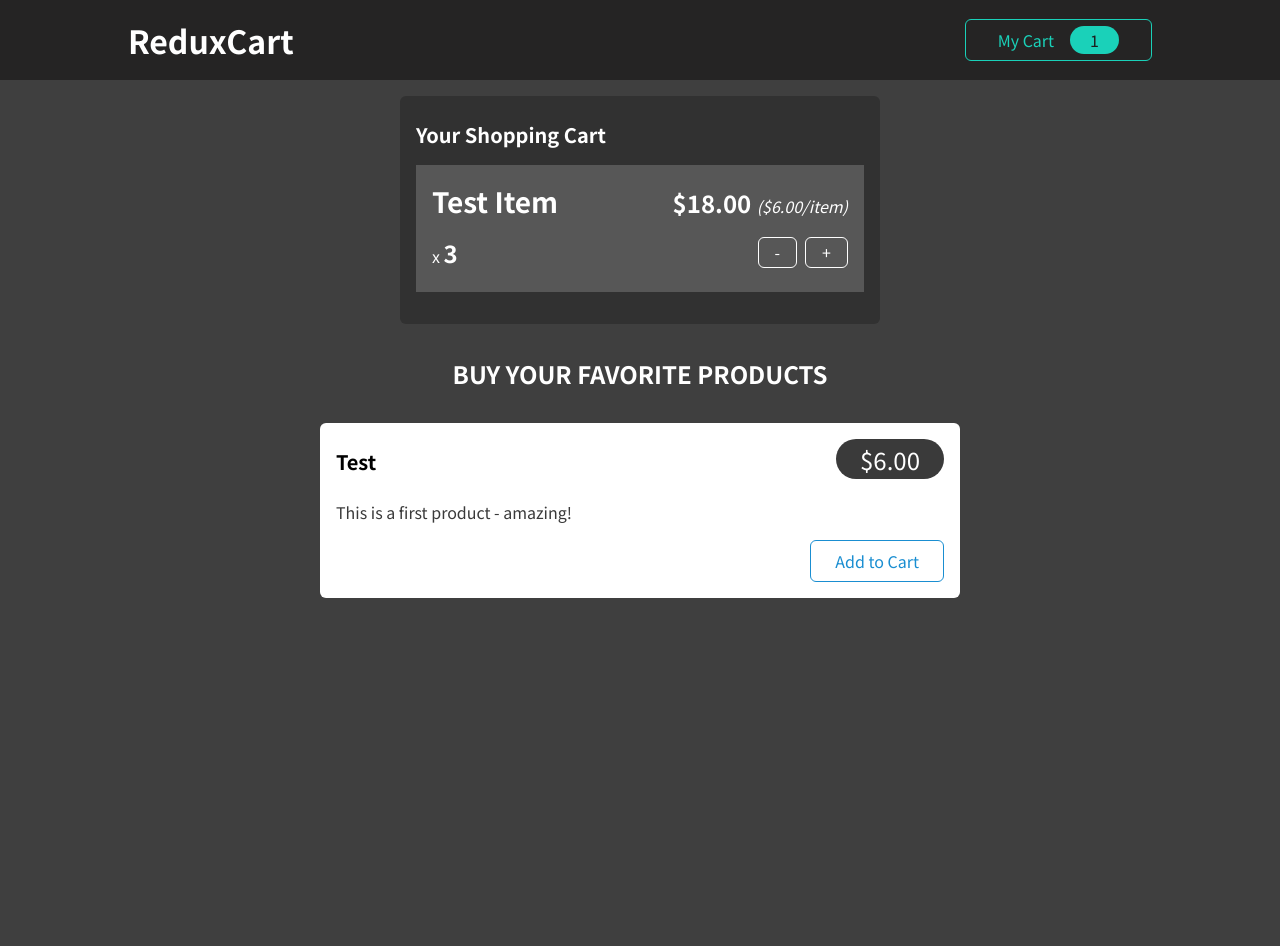
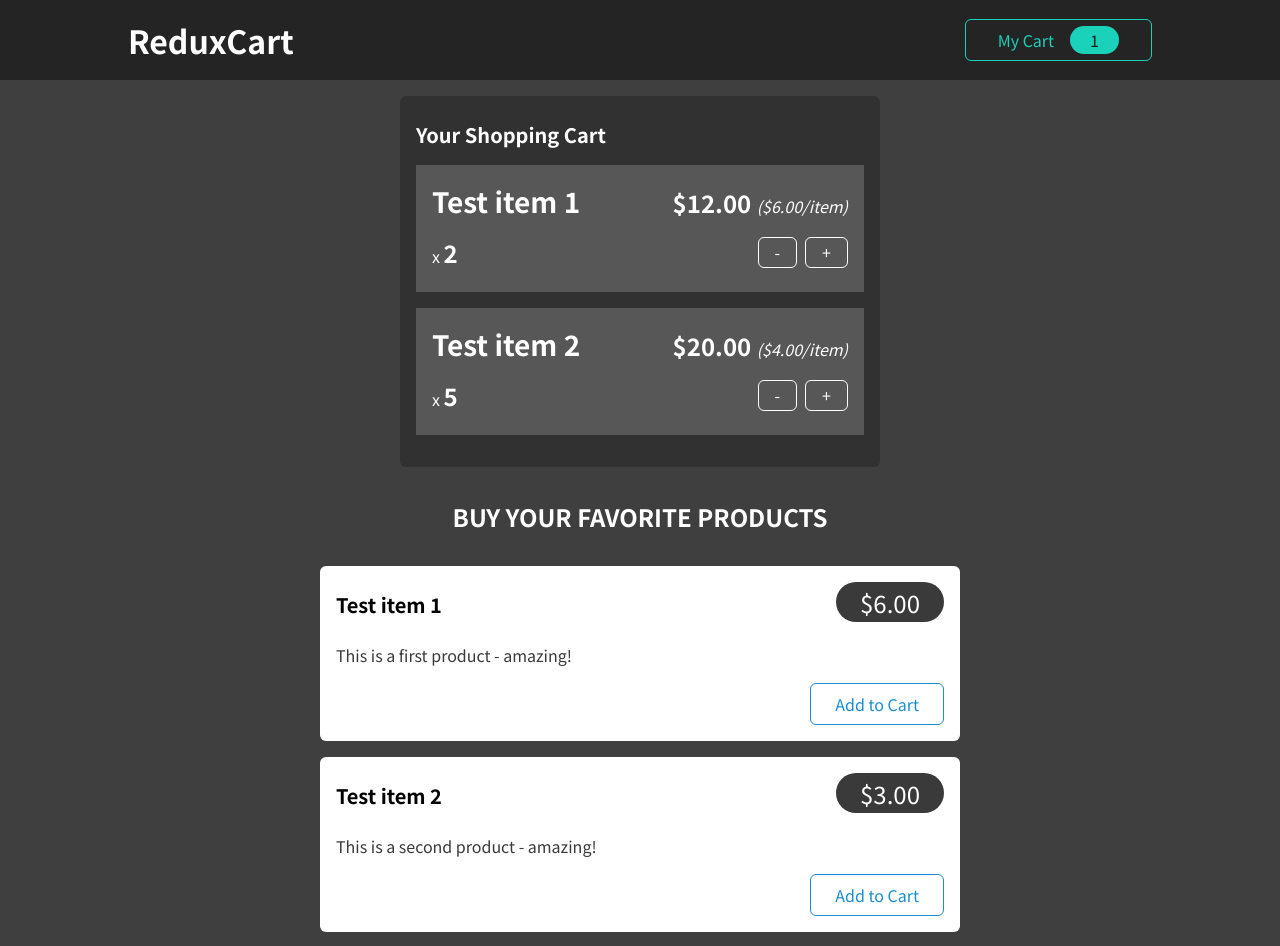
Before and after one commit to kubasobecki/react-redux-demo, a React (Create React App) app: page / in a window 1280 px wide. Shown: the top 946 px of the page. Before the commit the page ends 800 px from the top, so only its background shows below. Built offline with nearby package versions, Linux system fonts and the light colour scheme.

Commit message:
Add redux based state management and functionality for showing/hiding the cart and  adding/removing items from the cart

```diff
--- a/package.json
+++ b/package.json
@@ -3,6 +3,7 @@
     "version": "0.1.0",
     "private": true,
     "dependencies": {
+        "@reduxjs/toolkit": "^1.9.1",
         "@testing-library/jest-dom": "^5.11.6",
         "@testing-library/react": "^11.2.2",
         "@testing-library/user-event": "^12.5.0",
--- a/src/App.js
+++ b/src/App.js
@@ -1,14 +1,17 @@
 import Cart from './components/Cart/Cart';
 import Layout from './components/Layout/Layout';
 import Products from './components/Shop/Products';
+import { useSelector } from 'react-redux';
 
 function App() {
-  return (
-    <Layout>
-      <Cart />
-      <Products />
-    </Layout>
-  );
+    const isCartShown = useSelector(state => state.cart.cartIsShown);
+
+    return (
+        <Layout>
+            {isCartShown && <Cart />}
+            <Products />
+        </Layout>
+    );
 }
 
 export default App;
--- a/src/components/Cart/Cart.js
+++ b/src/components/Cart/Cart.js
@@ -1,18 +1,21 @@
 import Card from '../UI/Card';
 import classes from './Cart.module.css';
 import CartItem from './CartItem';
+import { useSelector } from 'react-redux';
 
-const Cart = (props) => {
-  return (
-    <Card className={classes.cart}>
-      <h2>Your Shopping Cart</h2>
-      <ul>
-        <CartItem
-          item={{ title: 'Test Item', quantity: 3, total: 18, price: 6 }}
-        />
-      </ul>
-    </Card>
-  );
+const Cart = props => {
+    const cartItems = useSelector(state => state.cart.cartItems);
+
+    const cartListItems = cartItems.map(listItem => {
+        return <CartItem key={listItem.title} item={listItem} />;
+    });
+
+    return (
+        <Card className={classes.cart}>
+            <h2>Your Shopping Cart</h2>
+            <ul>{cartListItems}</ul>
+        </Card>
+    );
 };
 
 export default Cart;
--- a/src/components/Cart/CartButton.js
+++ b/src/components/Cart/CartButton.js
@@ -1,12 +1,20 @@
 import classes from './CartButton.module.css';
+import { useDispatch } from 'react-redux';
+import { cartActions } from '../../store/cart';
 
-const CartButton = (props) => {
-  return (
-    <button className={classes.button}>
-      <span>My Cart</span>
-      <span className={classes.badge}>1</span>
-    </button>
-  );
+const CartButton = props => {
+    const dispatch = useDispatch();
+
+    const toggleCartHandler = () => {
+        dispatch(cartActions.toggleCart());
+    };
+
+    return (
+        <button className={classes.button} onClick={toggleCartHandler}>
+            <span>My Cart</span>
+            <span className={classes.badge}>1</span>
+        </button>
+    );
 };
 
 export default CartButton;
--- a/src/components/Cart/CartItem.js
+++ b/src/components/Cart/CartItem.js
@@ -1,6 +1,19 @@
+import { cartActions } from '../../store/cart';
+import { useDispatch } from 'react-redux';
+
 import classes from './CartItem.module.css';
 
-const CartItem = (props) => {
+const CartItem = props => {
+    const dispatch = useDispatch();
+
+    const addItemHandler = () => {
+        dispatch(cartActions.addItem(props.item));
+    };
+
+    const removeItemHandler = () => {
+        dispatch(cartActions.removeItem(props.item));
+    };
+
     const { title, quantity, total, price } = props.item;
 
     return (
@@ -9,7 +22,9 @@ const CartItem = (props) => {
                 <h3>{title}</h3>
                 <div className={classes.price}>
                     ${total.toFixed(2)}{' '}
-          <span className={classes.itemprice}>(${price.toFixed(2)}/item)</span>
+                    <span className={classes.itemprice}>
+                        (${price.toFixed(2)}/item)
+                    </span>
                 </div>
             </header>
             <div className={classes.details}>
@@ -17,12 +32,14 @@ const CartItem = (props) => {
                     x <span>{quantity}</span>
                 </div>
                 <div className={classes.actions}>
-          <button>-</button>
-          <button>+</button>
+                    <button onClick={removeItemHandler}>-</button>
+                    <button onClick={addItemHandler}>+</button>
                 </div>
             </div>
         </li>
     );
+
+    return <ul>{cartItems}</ul>;
 };
 
 export default CartItem;
--- a/src/components/Layout/MainHeader.js
+++ b/src/components/Layout/MainHeader.js
@@ -1,7 +1,7 @@
 import CartButton from '../Cart/CartButton';
 import classes from './MainHeader.module.css';
 
-const MainHeader = (props) => {
+const MainHeader = props => {
     return (
         <header className={classes.header}>
             <h1>ReduxCart</h1>
--- a/src/components/Shop/ProductItem.js
+++ b/src/components/Shop/ProductItem.js
@@ -1,8 +1,16 @@
+import { useDispatch } from 'react-redux';
+import { cartActions } from '../../store/cart';
+
 import Card from '../UI/Card';
 import classes from './ProductItem.module.css';
 
-const ProductItem = (props) => {
+const ProductItem = props => {
     const { title, price, description } = props;
+    const dispatch = useDispatch();
+
+    const addItemHandler = () => {
+        dispatch(cartActions.addItem({ title, price }));
+    };
 
     return (
         <li className={classes.item}>
@@ -13,7 +21,7 @@ const ProductItem = (props) => {
                 </header>
                 <p>{description}</p>
                 <div className={classes.actions}>
-          <button>Add to Cart</button>
+                    <button onClick={addItemHandler}>Add to Cart</button>
                 </div>
             </Card>
         </li>
--- a/src/components/Shop/Products.js
+++ b/src/components/Shop/Products.js
@@ -1,19 +1,43 @@
 import ProductItem from './ProductItem';
 import classes from './Products.module.css';
 
-const Products = (props) => {
-  return (
-    <section className={classes.products}>
-      <h2>Buy your favorite products</h2>
-      <ul>
-        <ProductItem
-          title='Test'
-          price={6}
-          description='This is a first product - amazing!'
-        />
-      </ul>
-    </section>
-  );
+const products = [
+    {
+        title: 'Test item 1',
+        price: 6,
+        description: 'This is a first product - amazing!'
+    },
+    {
+        title: 'Test item 2',
+        price: 3,
+        description: 'This is a second product - amazing!'
+    },
+    {
+        title: 'Test item 3',
+        price: 4,
+        description: 'This is a third product - amazing!'
+    }
+];
+
+const Products = props => {
+    const productItems = products.map(item => {
+        return (
+            <ProductItem
+                key={item.title}
+                id={item.title}
+                title={item.title}
+                price={item.price}
+                description={item.description}
+            />
+        );
+    });
+
+    return (
+        <section className={classes.products}>
+            <h2>Buy your favorite products</h2>
+            <ul>{productItems}</ul>
+        </section>
+    );
 };
 
 export default Products;
--- a/src/index.js
+++ b/src/index.js
@@ -1,7 +1,13 @@
 import ReactDOM from 'react-dom/client';
+import { Provider } from 'react-redux';
+import store from './store/store';
 
 import './index.css';
 import App from './App';
 
 const root = ReactDOM.createRoot(document.getElementById('root'));
-root.render(<App />);
+root.render(
+    <Provider store={store}>
+        <App />
+    </Provider>
+);
--- /dev/null
+++ b/src/store/cart.js
@@ -0,0 +1,62 @@
+import { createSlice } from '@reduxjs/toolkit';
+
+const initialState = {
+    cartIsShown: true,
+    cartItems: [
+        {
+            title: 'Test item 1',
+            quantity: 2,
+            total: 12,
+            price: 6
+        },
+        {
+            title: 'Test item 2',
+            quantity: 5,
+            total: 20,
+            price: 4
+        }
+    ]
+};
+
+const findItem = (cart, itemTitle) =>
+    cart.findIndex(cartItem => cartItem.title === itemTitle);
+
+const cartSlice = createSlice({
+    name: 'cart',
+    initialState: initialState,
+    reducers: {
+        toggleCart(state) {
+            state.cartIsShown = !state.cartIsShown;
+        },
+        addItem(state, action) {
+            const { title, price } = action.payload;
+            const itemIndex = findItem(state.cartItems, title);
+            const curItem = state.cartItems[itemIndex];
+
+            if (curItem) {
+                curItem.quantity += 1;
+                curItem.total += price;
+            } else
+                state.cartItems.push({
+                    title,
+                    quantity: 1,
+                    total: price,
+                    price
+                });
+        },
+        removeItem(state, action) {
+            const { title, price } = action.payload;
+            const itemIndex = findItem(state.cartItems, title);
+            const curItem = state.cartItems[itemIndex];
+
+            if (curItem.quantity === 1) state.cartItems.splice(itemIndex, 1);
+            else {
+                curItem.quantity -= 1;
+                curItem.total -= price;
+            }
+        }
+    }
+});
+
+export const cartActions = cartSlice.actions;
+export default cartSlice.reducer;
--- /dev/null
+++ b/src/store/store.js
@@ -0,0 +1,8 @@
+import { configureStore } from '@reduxjs/toolkit';
+import cartReducer from './cart';
+
+const store = configureStore({
+    reducer: { cart: cartReducer }
+});
+
+export default store;
```
Also changed, not shown: 1 other file (tests, documents, lock files or other folders). Lines whose indentation alone changed are shown as unchanged.
